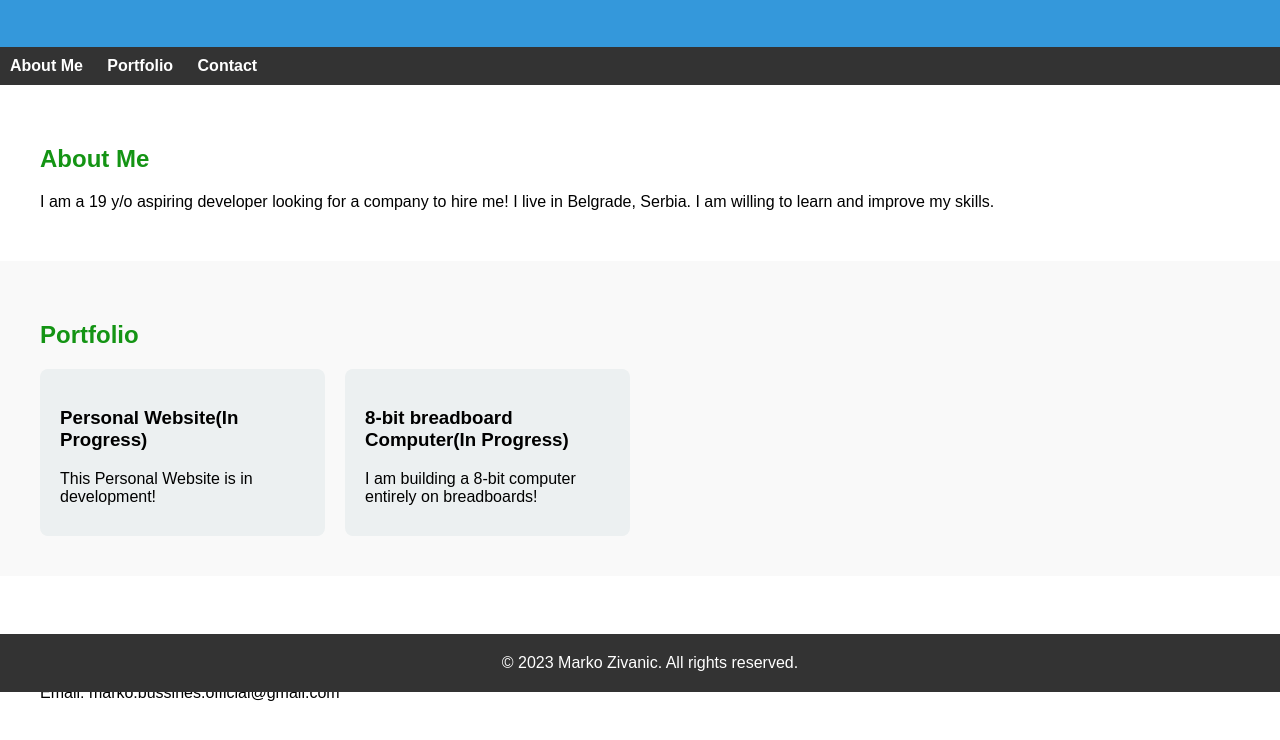
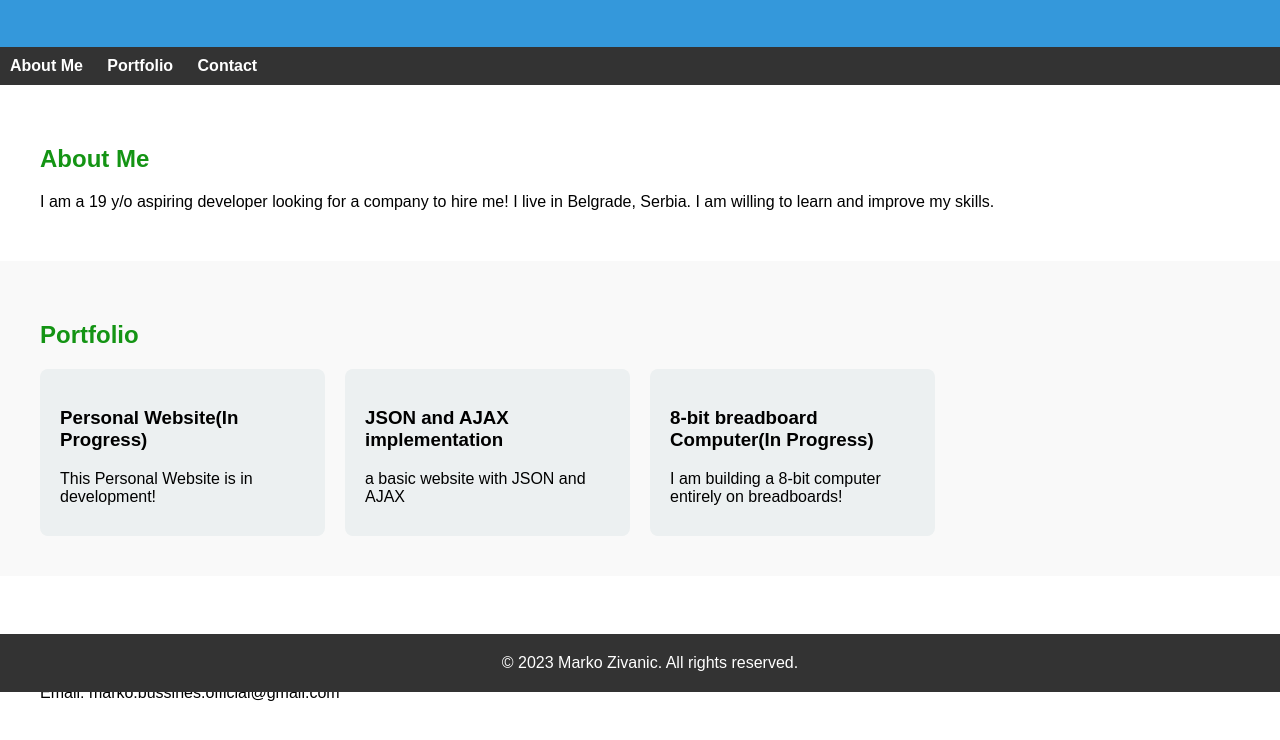
Before and after one commit to marko-zivanic/website, a plain HTML site: page index.html in a window 1280 px wide. Shown: the part 108-848 px from the top of the page. Drawn offline with Linux system fonts and the light colour scheme.

Commit message:
Add files via upload

```diff
--- a/index.html
+++ b/index.html
@@ -34,6 +34,10 @@
                 <p>This Personal Website is in development!</p>
             </div>
             <div class="project-box" onclick="openProject('project1')">
+                <h3>JSON and AJAX implementation</h3>
+                <p>a basic website with JSON and AJAX</p>
+            </div>
+            <div class="project-box" onclick="openProject('project2')">
                 <h3>8-bit breadboard Computer(In Progress)</h3>
                 <p>I am building a 8-bit computer entirely on breadboards!</p>
             </div>
```
